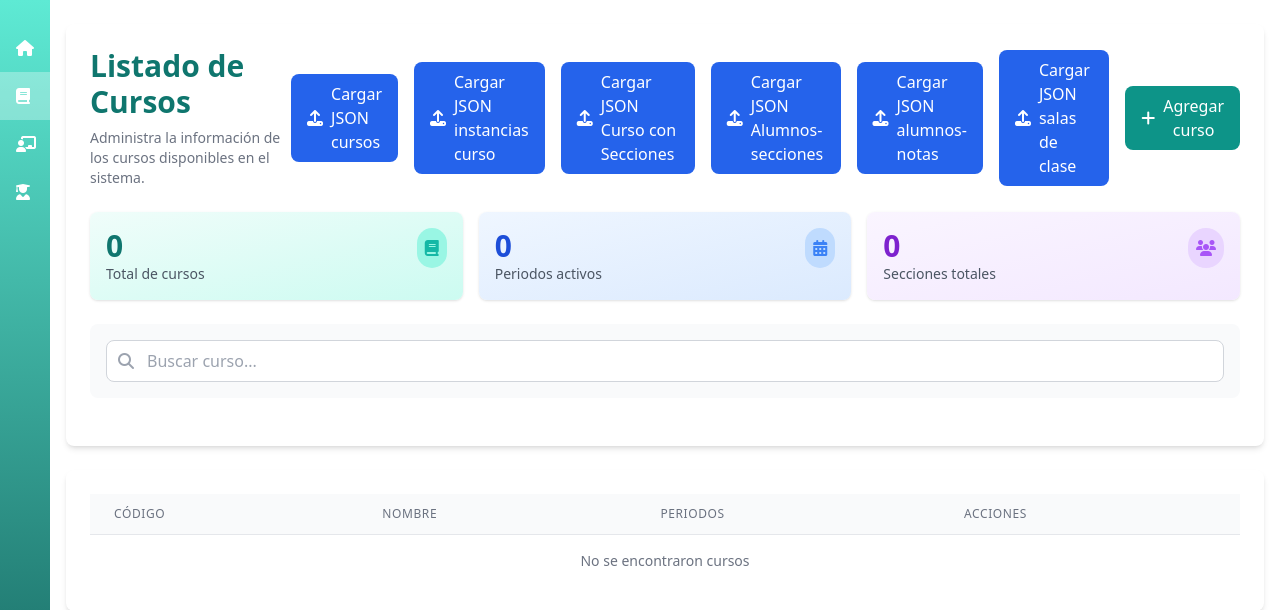
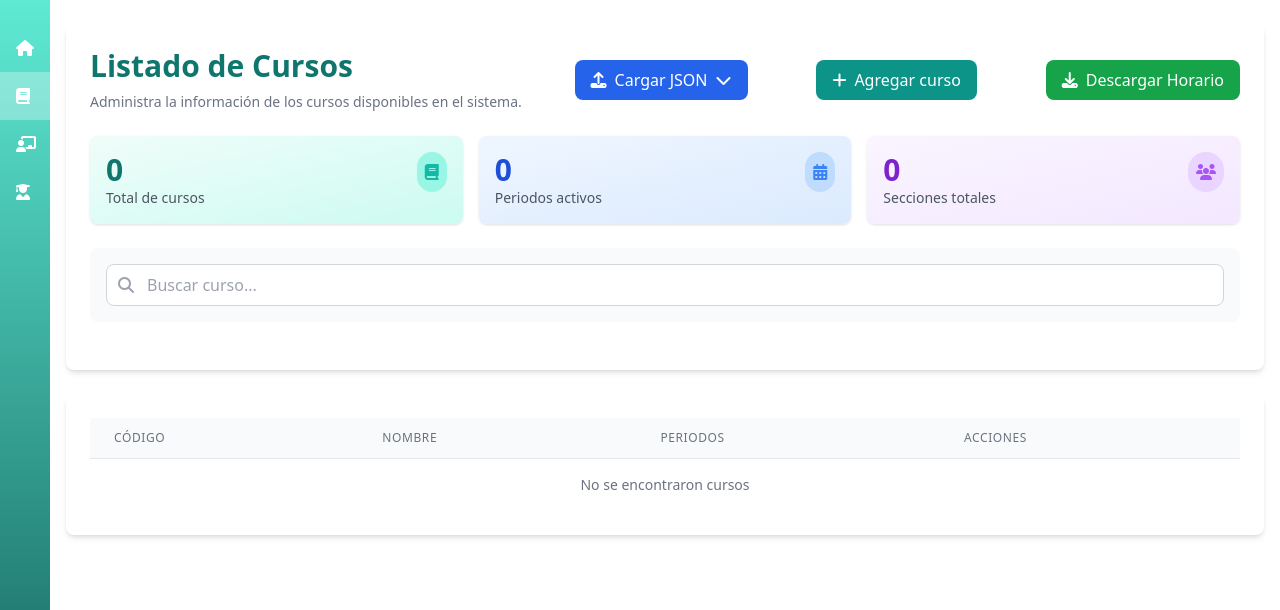
Before and after one commit to CodeByManu/SGA_Verificables, a Flask app: page /courses in a window 1280 px wide. Shown: the part 64-674 px from the top of the page. Run offline with Flask 3, Linux system fonts and the light colour scheme; some libraries are stand-ins or nearby versions.

Commit message:
fix: final merge (ahora courses si se mergea bien)

```diff
--- a/templates/courses/courses.html
+++ b/templates/courses/courses.html
@@ -1,51 +1,108 @@
-<!-- templates/courses.html -->
 {% extends "base.html" %} {% block content %}
 
 <div class="bg-white p-6 rounded-lg shadow-md mb-6">
     <div class="flex flex-col md:flex-row justify-between items-start md:items-center mb-6">
         <div>
-            <h2 class="text-3xl font-bold text-teal-700">
-                Listado de Cursos
-            </h2>
+            <h2 class="text-3xl font-bold text-teal-700">Listado de Cursos</h2>
             <div class="text-sm text-gray-500 mt-2">
                 Administra la información de los cursos disponibles en el sistema.
             </div>
         </div>
         <div class="flex items-right mt-4 md:mt-0">
-            <label for="json-file-input-course" class="bg-blue-600 hover:bg-blue-700 text-white px-4 py-2 rounded-lg cursor-pointer transition-colors flex items-center mr-4">
-                <i class="fas fa-upload mr-2"></i> Cargar JSON cursos
+            <div class="relative">
+                <button
+                    id="uploadDropdownButton"
+                    class="bg-blue-600 hover:bg-blue-700 text-white px-4 py-2 rounded-lg cursor-pointer transition-colors flex items-center mr-4"
+                >
+                    <i class="fas fa-upload mr-2"></i> Cargar JSON
+                    <i class="fas fa-chevron-down ml-2"></i>
+                </button>
+                <div
+                    id="uploadDropdown"
+                    class="hidden absolute right-0 mt-2 w-64 bg-white rounded-lg shadow-lg z-10"
+                >
+                    <div class="py-2">
+                        <label
+                            for="json-file-courses"
+                            class="block px-4 py-2 hover:bg-gray-100 cursor-pointer"
+                        >
+                            <i class="fas fa-book mr-2"></i> Cursos
                         </label>
-            <input type="file" id="json-file-input-course" class="hidden" accept=".json" onchange="handleJsonUpload(this, '/upload/courses')">
+                        <input
+                            id="json-file-courses"
+                            type="file"
+                            class="hidden"
+                            accept=".json"
+                            onchange="handleJsonUpload(this, '/upload/courses')"
+                        />
+                        <label
+                            for="json-file-periods"
+                            class="block px-4 py-2 hover:bg-gray-100 cursor-pointer"
+                        >
+                            <i class="fas fa-calendar mr-2"></i> Instancias curso
+                        </label>
+                        <input
+                            id="json-file-periods"
+                            type="file"
+                            class="hidden"
+                            accept=".json"
+                            onchange="handleJsonUpload(this, '/upload/periods')"
+                        />
+                        <label
+                            for="json-file-sections"
+                            class="block px-4 py-2 hover:bg-gray-100 cursor-pointer"
+                        >
+                            <i class="fas fa-list mr-2"></i> Curso con Secciones
+                        </label>
+                        <input
+                            id="json-file-sections"
+                            type="file"
+                            class="hidden"
+                            accept=".json"
+                            onchange="handleJsonUpload(this, '/upload/sections_with_eval')"
+                        />
+                        <label
+                            for="json-file-students"
+                            class="block px-4 py-2 hover:bg-gray-100 cursor-pointer"
+                        >
+                            <i class="fas fa-users mr-2"></i> Alumnos-secciones
+                        </label>
+                        <input
+                            id="json-file-students"
+                            type="file"
+                            class="hidden"
+                            accept=".json"
+                            onchange="handleJsonUpload(this, '/upload/students_section')"
+                        />
+                        <label
+                            for="json-file-grades"
+                            class="block px-4 py-2 hover:bg-gray-100 cursor-pointer"
+                        >
+                            <i class="fas fa-star mr-2"></i> Alumnos-notas
+                        </label>
+                        <input
+                            id="json-file-grades"
+                            type="file"
+                            class="hidden"
+                            accept=".json"
+                            onchange="handleJsonUpload(this, '/upload/grades')"
+                        />
+                        <label
+                            for="json-file-classrooms"
+                            class="block px-4 py-2 hover:bg-gray-100 cursor-pointer"
+                        >
+                            <i class="fas fa-door-open mr-2"></i> Salas de clase
+                        </label>
+                        <input
+                            id="json-file-classrooms"
+                            type="file"
+                            class="hidden"
+                            accept=".json"
+                            onchange="handleJsonUpload(this, '/upload/classrooms')"
+                        />
                     </div>
-        <div class="flex items-right mt-4 md:mt-0">
-            <label for="json-file-input-periods" class="bg-blue-600 hover:bg-blue-700 text-white px-4 py-2 rounded-lg cursor-pointer transition-colors flex items-center mr-4">
-                <i class="fas fa-upload mr-2"></i> Cargar JSON instancias curso
-            </label>
-            <input type="file" id="json-file-input-periods" class="hidden" accept=".json" onchange="handleJsonUpload(this, '/upload/periods')">
                 </div>
-        <div class="flex items-right mt-4 md:mt-0">
-            <label for="json-file-input-sections-eval" class="bg-blue-600 hover:bg-blue-700 text-white px-4 py-2 rounded-lg cursor-pointer transition-colors flex items-center mr-4">
-                <i class="fas fa-upload mr-2"></i> Cargar JSON Curso con Secciones
-            </label>
-            <input type="file" id="json-file-input-sections-eval" class="hidden" accept=".json" onchange="handleJsonUpload(this, '/upload/sections_with_eval')">
             </div>
-        <div class="flex items-right mt-4 md:mt-0">
-            <label for="json-file-input-students-section" class="bg-blue-600 hover:bg-blue-700 text-white px-4 py-2 rounded-lg cursor-pointer transition-colors flex items-center mr-4">
-                <i class="fas fa-upload mr-2"></i> Cargar JSON Alumnos-secciones
-            </label>
-            <input type="file" id="json-file-input-students-section" class="hidden" accept=".json" onchange="handleJsonUpload(this, '/upload/students_section')">
-        </div>
-        <div class="flex items-right mt-4 md:mt-0">
-            <label for="json-file-input-grades" class="bg-blue-600 hover:bg-blue-700 text-white px-4 py-2 rounded-lg cursor-pointer transition-colors flex items-center mr-4">
-                <i class="fas fa-upload mr-2"></i> Cargar JSON alumnos-notas
-            </label>
-            <input type="file" id="json-file-input-grades" class="hidden" accept=".json" onchange="handleJsonUpload(this, '/upload/grades')">
-        </div>
-        <div class="flex items-right mt-4 md:mt-0">
-            <label for="json-file-input-classrooms" class="bg-blue-600 hover:bg-blue-700 text-white px-4 py-2 rounded-lg cursor-pointer transition-colors flex items-center mr-4">
-                <i class="fas fa-upload mr-2"></i> Cargar JSON salas de clase
-            </label>
-            <input type="file" id="json-file-input-classrooms" class="hidden" accept=".json" onchange="handleJsonUpload(this, '/upload/classrooms')">
         </div>
         <div class="mt-4 md:mt-0">
             <button
@@ -53,6 +110,14 @@
                 onclick="openModal()"
             >
                 <i class="fas fa-plus mr-2"></i> Agregar curso
+            </button>
+        </div>
+        <div class="mt-4 md:mt-0 ml-4">
+            <button
+                class="bg-green-600 hover:bg-green-700 text-white px-4 py-2 rounded-lg transition-colors flex items-center"
+                onclick="window.location.href='{{ url_for('schedule.download_schedule') }}'"
+            >
+                <i class="fas fa-download mr-2"></i> Descargar Horario
             </button>
         </div>
     </div>
@@ -70,14 +135,10 @@
             </div>
         </div>
 
-        {% set periods_count = namespace(count=0) %}
-        {% set sections_count = namespace(count=0) %}
-        {% for course in courses %}
-            {% set periods_count.count = periods_count.count + course.periods|length %}
-            {% for period in course.periods %}
-                {% set sections_count.count = sections_count.count + period.sections|length %}
-            {% endfor %}
-        {% endfor %}
+        {% set periods_count = namespace(count=0) %} {% set sections_count = namespace(count=0) %}
+        {% for course in courses %} {% set periods_count.count = periods_count.count +
+        course.periods|length %} {% for period in course.periods %} {% set sections_count.count =
+        sections_count.count + period.sections|length %} {% endfor %} {% endfor %}
 
         <div class="bg-gradient-to-br from-blue-50 to-blue-100 p-4 rounded-lg shadow">
             <div class="flex justify-between items-start">
@@ -114,7 +175,9 @@
                         placeholder="Buscar curso..."
                         class="w-full border border-gray-300 rounded-lg pl-10 pr-4 py-2 focus:outline-none focus:ring-2 focus:ring-teal-500 focus:border-transparent"
                     />
-                    <i class="fas fa-search text-gray-400 absolute left-3 top-1/2 transform -translate-y-1/2"></i>
+                    <i
+                        class="fas fa-search text-gray-400 absolute left-3 top-1/2 transform -translate-y-1/2"
+                    ></i>
                 </div>
             </div>
         </div>
@@ -126,16 +189,28 @@
         <table class="min-w-full divide-y divide-gray-200">
             <thead class="bg-gray-50">
                 <tr>
-                    <th scope="col" class="px-6 py-3 text-left text-xs font-medium text-gray-500 uppercase tracking-wider">
+                    <th
+                        scope="col"
+                        class="px-6 py-3 text-left text-xs font-medium text-gray-500 uppercase tracking-wider"
+                    >
                         Código
                     </th>
-                    <th scope="col" class="px-6 py-3 text-left text-xs font-medium text-gray-500 uppercase tracking-wider">
+                    <th
+                        scope="col"
+                        class="px-6 py-3 text-left text-xs font-medium text-gray-500 uppercase tracking-wider"
+                    >
                         Nombre
                     </th>
-                    <th scope="col" class="px-6 py-3 text-left text-xs font-medium text-gray-500 uppercase tracking-wider">
+                    <th
+                        scope="col"
+                        class="px-6 py-3 text-left text-xs font-medium text-gray-500 uppercase tracking-wider"
+                    >
                         Periodos
                     </th>
-                    <th scope="col" class="px-6 py-3 text-left text-xs font-medium text-gray-500 uppercase tracking-wider">
+                    <th
+                        scope="col"
+                        class="px-6 py-3 text-left text-xs font-medium text-gray-500 uppercase tracking-wider"
+                    >
                         Acciones
                     </th>
                 </tr>
@@ -144,17 +219,25 @@
                 {% for course in courses %}
                 <tr class="hover:bg-gray-50 transition-colors">
                     <td class="px-6 py-4 whitespace-nowrap">
-                        <span class="px-2 py-1 inline-flex text-xs leading-5 font-semibold rounded-full bg-teal-100 text-teal-800">
+                        <span
+                            class="px-2 py-1 inline-flex text-xs leading-5 font-semibold rounded-full bg-teal-100 text-teal-800"
+                        >
                             {{ course.code }}
                         </span>
                     </td>
                     <td class="px-6 py-4 whitespace-nowrap">
                         <div class="flex items-center">
-                            <div class="flex-shrink-0 h-10 w-10 rounded-full bg-teal-100 flex items-center justify-center">
-                                <span class="text-teal-600 font-semibold text-lg">{{ course.name[:1] | upper }}</span>
+                            <div
+                                class="flex-shrink-0 h-10 w-10 rounded-full bg-teal-100 flex items-center justify-center"
+                            >
+                                <span class="text-teal-600 font-semibold text-lg"
+                                    >{{ course.name[:1] | upper }}</span
+                                >
                             </div>
                             <div class="ml-4">
-                                <div class="text-sm font-medium text-gray-900">{{ course.name }}</div>
+                                <div class="text-sm font-medium text-gray-900">
+                                    {{ course.name }}
+                                </div>
                                 {% if course.description %}
                                 <div class="text-sm text-gray-500">{{ course.description }}</div>
                                 {% endif %}
@@ -162,13 +245,18 @@
                         </div>
                     </td>
                     <td class="px-6 py-4 whitespace-nowrap text-sm text-gray-500">
-                        <span class="px-2 py-1 inline-flex text-xs leading-5 font-semibold rounded-full bg-blue-100 text-blue-800">
+                        <span
+                            class="px-2 py-1 inline-flex text-xs leading-5 font-semibold rounded-full bg-blue-100 text-blue-800"
+                        >
                             {{ course.periods|length }} periodos
                         </span>
                     </td>
                     <td class="px-6 py-4 whitespace-nowrap text-sm font-medium">
                         <div class="flex space-x-3">
-                            <a href="{{ url_for('courses.get_course_detail', course_id=course.id) }}" class="text-green-500 hover:text-green-700">
+                            <a
+                                href="{{ url_for('courses.get_course_detail', course_id=course.id) }}"
+                                class="text-green-500 hover:text-green-700"
+                            >
                                 <i class="fas fa-eye"></i>
                             </a>
                             <button
@@ -177,6 +265,7 @@
                                 data-code="{{ course.code }}"
                                 data-name="{{ course.name }}"
                                 data-description="{{ course.description }}"
+                                data-credits="{{ course.credits }}"
                                 onclick="openEditModal(this)"
                             >
                                 <i class="fas fa-edit"></i>
@@ -206,15 +295,8 @@
     </div>
 </div>
 
-{% include "courses/modal_course_form.html" %}
-{% include "courses/modal_edit_course_form.html" %}
-{% include "modal_upload_result.html" %}
-{% endblock %}
-
-
-
-
-{% block scripts %}
+{% include "courses/modal_course_form.html" %} {% include "courses/modal_edit_course_form.html" %}
+{% include "modal_upload_result.html" %} {% endblock %} {% block scripts %}
 <script>
       function openModal() {
           document.getElementById('modal').classList.remove('hidden');
@@ -243,6 +325,25 @@
                   });
               });
           }
+
+          const dropdownButton = document.getElementById('uploadDropdownButton');
+          const dropdown = document.getElementById('uploadDropdown');
+
+          dropdownButton.addEventListener('click', function() {
+              dropdown.classList.toggle('hidden');
           });
+
+          document.addEventListener('click', function(event) {
+              if (!dropdownButton.contains(event.target) && !dropdown.contains(event.target)) {
+                  dropdown.classList.add('hidden');
+              }
+          });
+
+      });
+    {% with msgs = get_flashed_messages(category_filter=['evaluation_error']) %}
+        {% if msgs %}
+            alert("{{ msgs[0] }}");
+        {% endif %}
+    {% endwith %}
 </script>
 {% endblock %}
```
Lines whose indentation alone changed are shown as unchanged.
